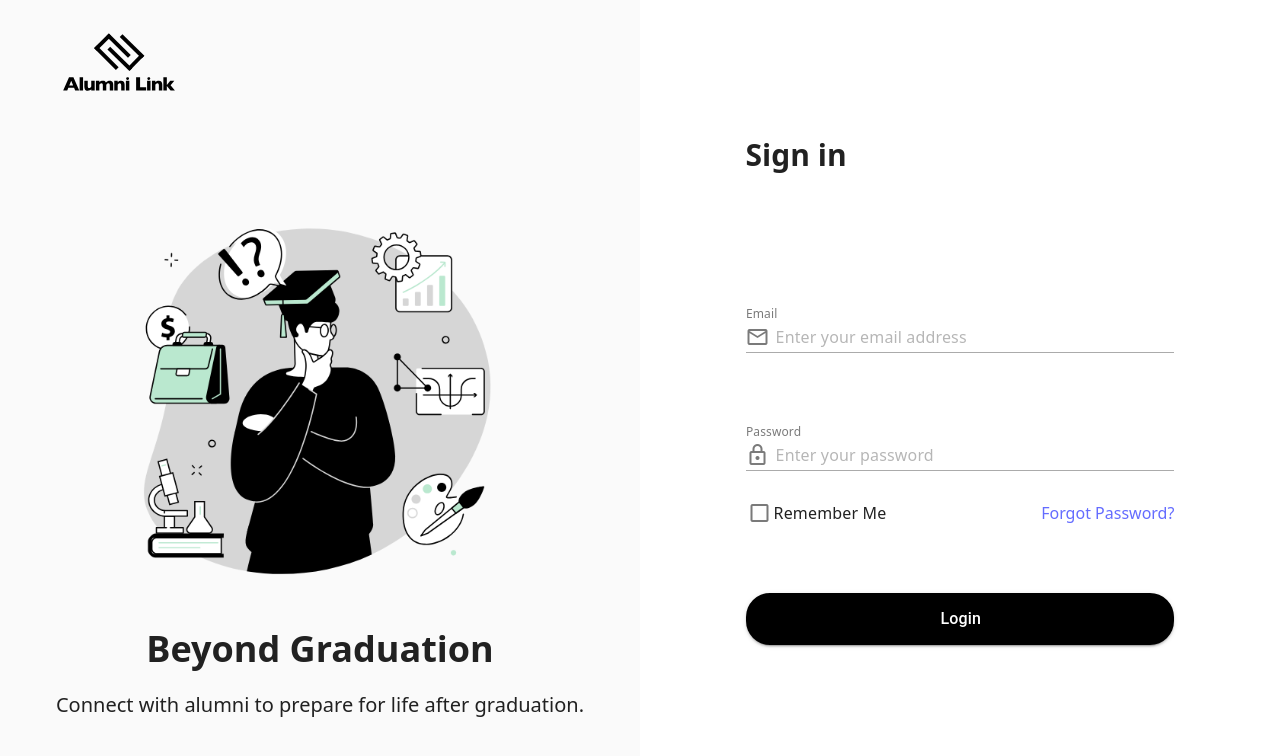
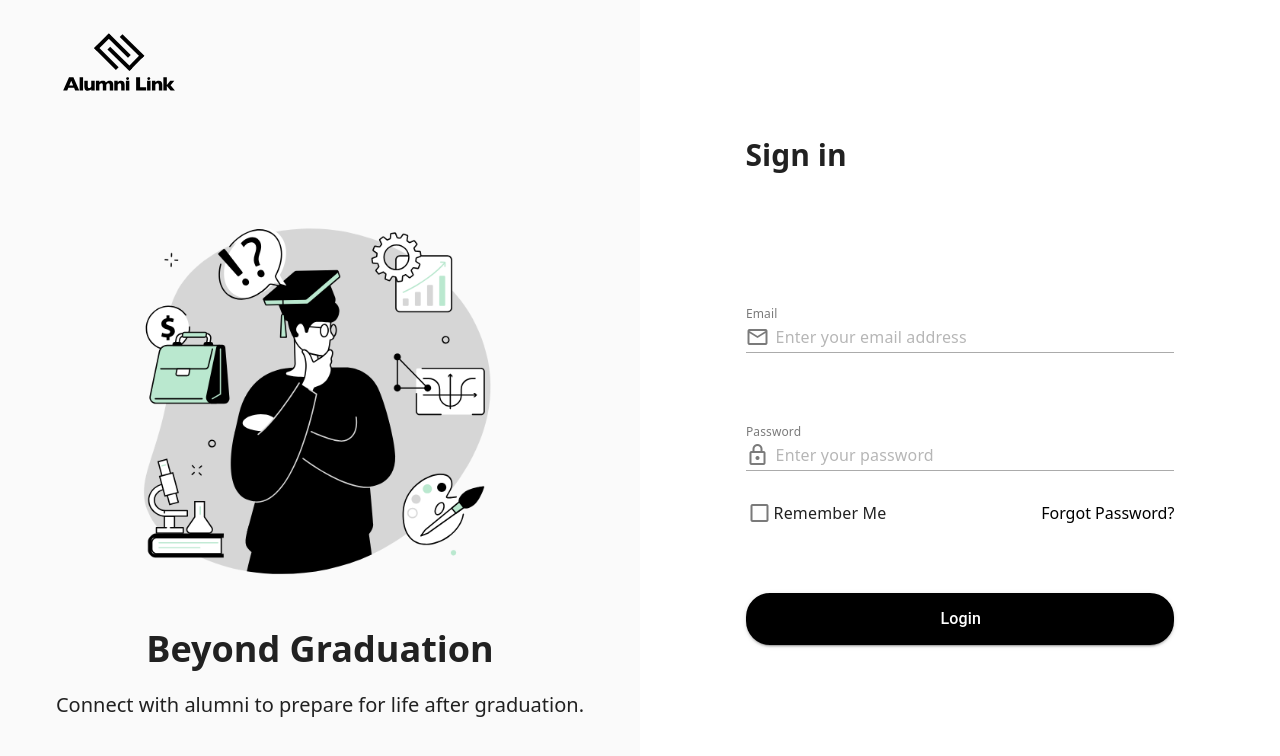
Before and after one commit to brasskneecap/alumni-link, a Vue app in the folder portal/: page / in a window 1280 px wide. Shown: the top 756 px of the page. Built offline with nearby package versions, Linux system fonts and the light colour scheme.

Commit message:
tweaked forgot password link

```diff
--- a/portal/src/components/LoginPage/SigninPage.vue
+++ b/portal/src/components/LoginPage/SigninPage.vue
@@ -14,7 +14,11 @@
       icon="mdi-lock-outline"
     />
     <div class="signin-functions">
-      <v-checkbox label="Remember Me" density="compact" class="signin-checkbox"></v-checkbox>
+      <v-checkbox
+        label="Remember Me"
+        density="compact"
+        class="signin-checkbox">
+      </v-checkbox>
       <a href="#">Forgot Password?</a>
     </div>
     <v-btn rounded="xl" size="x-large" class=" login-btn text-subtitle-1 font-weight-medium">Login</v-btn>
@@ -59,6 +63,7 @@ import TextField from '../input-fields/TextField.vue';
     a {
       padding: 0;
       margin: 0;
+      color: black;
     }
   }
 
```
